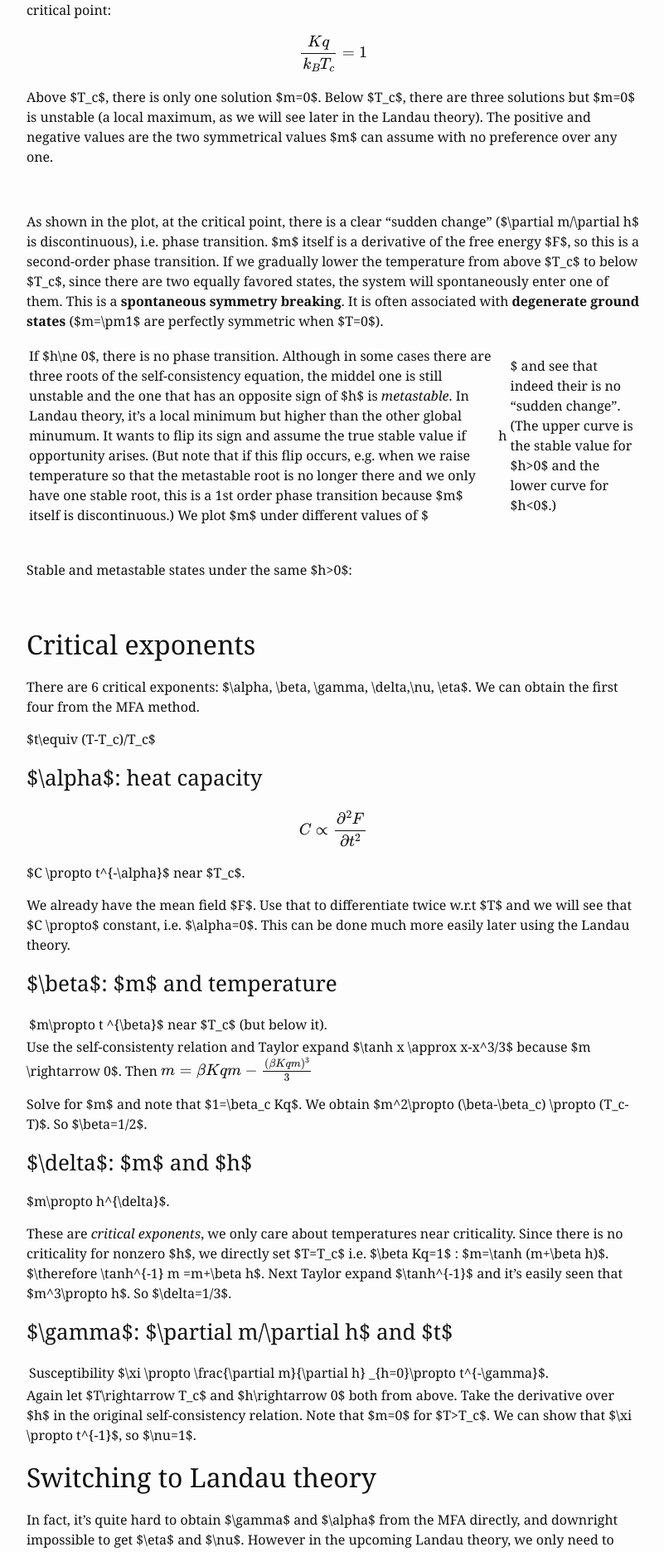
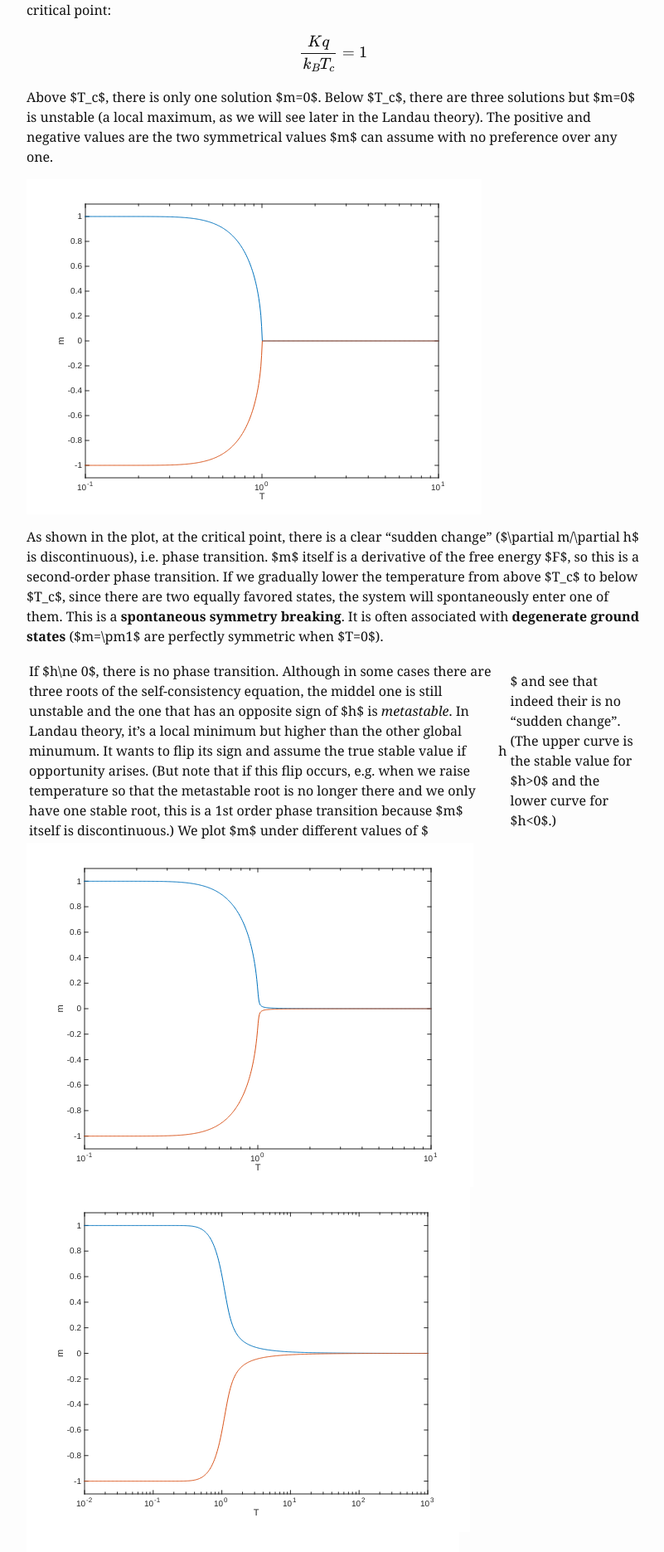
Before and after one commit to gaberber/gaberber.github.io, a Jekyll site: the page built from _posts/2016-01-19-Mean-field-approximation-notes.md, in a window 1280 px wide. Shown: the part 2005-3876 px from the top of the page at 83% size, without its empty margins (238-1039 px from the left). Built offline with Jekyll 4.4.1, drawn with Linux system fonts in a browser that asks for light colours; formulas are drawn with MathJax 3.

Commit message:
try images

```diff
--- a/_posts/2016-01-19-Mean-field-approximation-notes.md
+++ b/_posts/2016-01-19-Mean-field-approximation-notes.md
@@ -69,19 +69,19 @@ $$\frac{Kq}{k_B T_c}=1$$
 
 Above $T_c$, there is only one solution $m=0$. Below $T_c$, there are three solutions but $m=0$ is unstable (a local maximum, as we will see later in the Landau theory). The positive and negative values are the two symmetrical values $m$ can assume with no preference over any one.
 
-![](/_images/B=0.svg)
+![](/images/B=0.svg)
 
 As shown in the plot, at the critical point, there is a clear "sudden change" ($\partial m/\partial h$ is discontinuous), i.e. phase transition. $m$ itself is a derivative of the free energy $F$, so this is a second-order phase transition. If we gradually lower the temperature from above $T_c$ to below $T_c$, since there are two equally favored states, the system will spontaneously enter one of them. This is a __spontaneous symmetry breaking__. It is often associated with __degenerate ground states__ ($m=\pm1$ are perfectly symmetric when $T=0$).
 
 If $h\ne 0$, there is no phase transition. Although in some cases there are three roots of the self-consistency equation, the middel one is still unstable and the one that has an opposite sign of $h$ is _metastable_. In Landau theory, it's a local minimum but higher than the other global minumum. It wants to flip its sign and assume the true stable value if opportunity arises. (But note that if this flip occurs, e.g. when we raise temperature so that the metastable root is no longer there and we only have one stable root, this is a 1st order phase transition because $m$ itself is discontinuous.) We plot $m$ under different values of $|h|$ and see that indeed their is no "sudden change". (The upper curve is the stable value for $h>0$ and the lower curve for $h<0$.)
 
-![](/_images/B=1e-3.svg)
-![](/_images/B=1e-1.svg)
-![](/_images/B=10.svg)
+![](/images/B=1e-3.svg)
+![](/images/B=1e-1.svg)
+![](/images/B=10.svg)
 
 Stable and metastable states under the same $h>0$:
 
-![](/_images/metastable.svg)
+![](/images/metastable.svg)
 
 ## Critical exponents
 
```
Also changed, not shown: images/B=0.svg (renamed from _images/B=0.svg), images/B=10.svg (renamed from _images/B=10.svg), images/B=1e-1.svg (renamed from _images/B=1e-1.svg), images/B=1e-3.svg (renamed from _images/B=1e-3.svg), images/metastable.svg (renamed from _images/metastable.svg).
